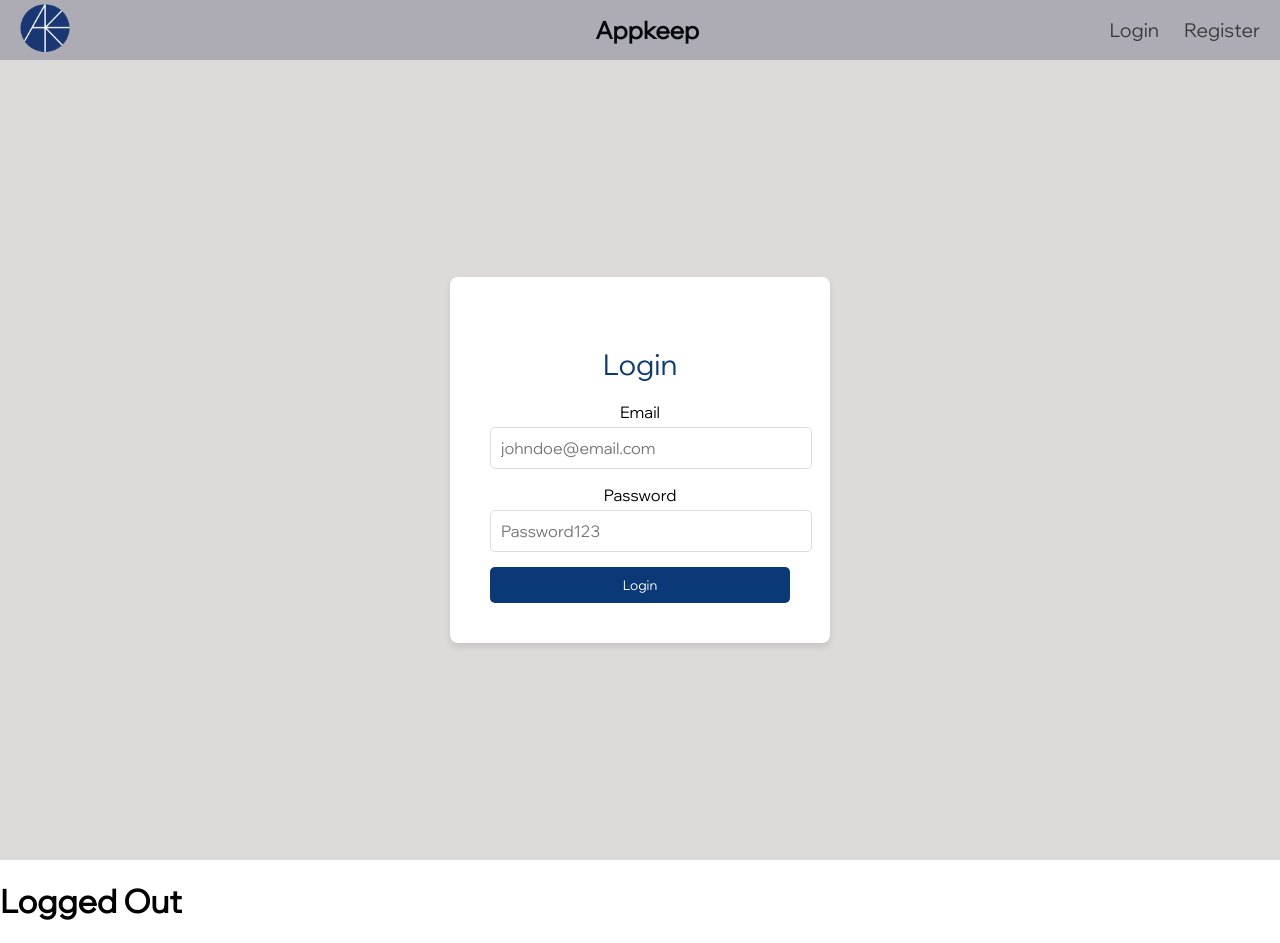
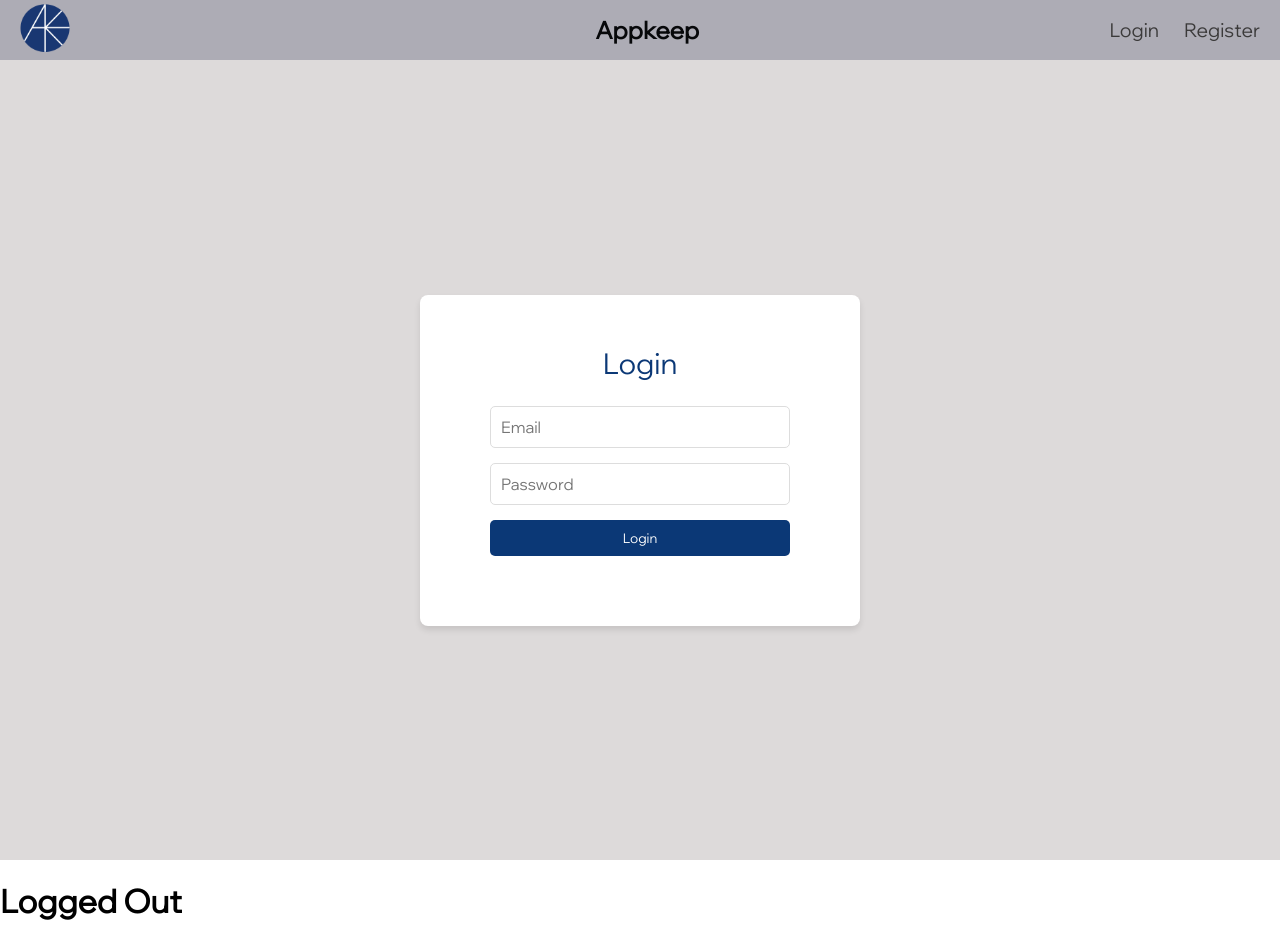
Before and after one commit to bishal0922/AppKeep, a React (Vite) app in the folder main/: page /Login in a window 1280 px wide. Built offline with nearby package versions, Linux system fonts and the light colour scheme; no server answers.

Commit message:
clear ux for login and box sizing for input field

```diff
--- a/main/src/pages/auth/Login.jsx
+++ b/main/src/pages/auth/Login.jsx
@@ -45,13 +45,11 @@ const Login = () => {
           </p>
 
           <div className='type-field'>
-            <p>Email</p>
-            <input type="email" placeholder="johndoe@email.com" value={email} onChange={handleEmailChange}/>
+            <input type="email" placeholder="Email" value={email} onChange={handleEmailChange}/>
           </div>
 
           <div className='type-field'>
-            <p>Password</p>
-            <input type="password" placeholder="Password123" value={password} onChange={handlePasswordChange}/>
+            <input type="password" placeholder="Password" value={password} onChange={handlePasswordChange}/>
           </div>
 
           <div className='submit-button'>
--- a/main/src/pages/styles/userauth.css
+++ b/main/src/pages/styles/userauth.css
@@ -11,7 +11,7 @@
 
 .login-container {
     background-color: #fff;
-    padding: 40px;
+    padding: 70px;
     border-radius: 8px;
     width: 300px;
     text-align: center;
@@ -21,7 +21,9 @@
 .auth-type-display {
     font-size: 1.8rem;
     color: rgb(11,56,118);
-    margin-bottom: 20px;
+    margin-bottom: 25px;
+    margin-top: -20px
+
 }
 
 .type-field {
@@ -40,6 +42,7 @@
     border: 1px solid #ddd;
     border-radius: 5px;
     font-size: 1rem;
+    box-sizing: border-box;
 }
 
 .submit-button {
@@ -72,7 +75,7 @@
 
 .signup-container {
     background-color: #fff;
-    padding: 40px;
+    padding: 70px;
     border-radius: 8px;
     width: 300px;
     text-align: center;
@@ -82,7 +85,8 @@
 .signup-header {
     font-size: 1.8rem;
     color: rgb(11,56,118);
-    margin-bottom: 20px;
+    margin-bottom: 25px;
+    margin-top: -20px
 }
 
 .input-field {
@@ -95,6 +99,7 @@
     border: 1px solid #ddd;
     border-radius: 5px;
     font-size: 1rem;
+    box-sizing: border-box;
 }
 
 .signup-button {
```
